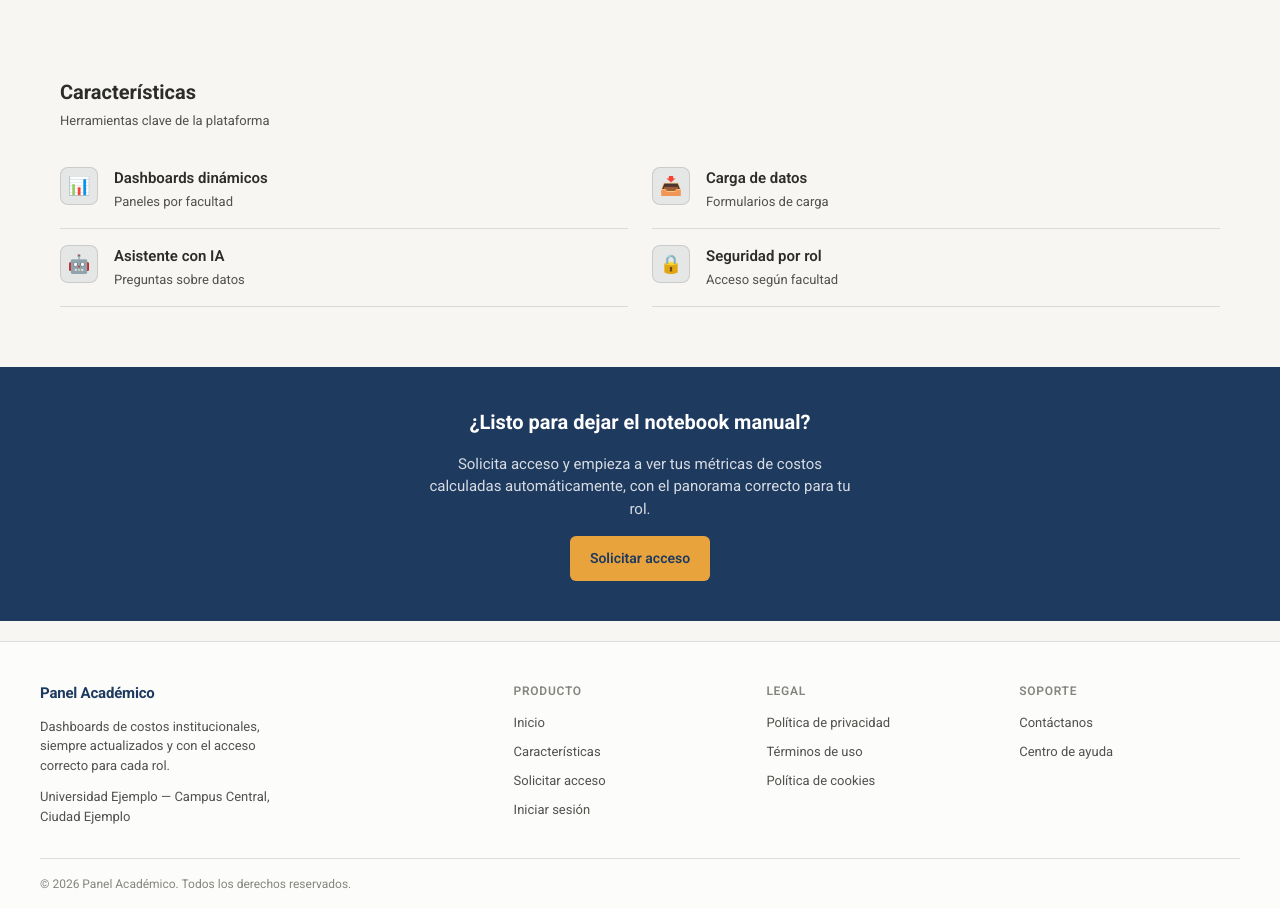
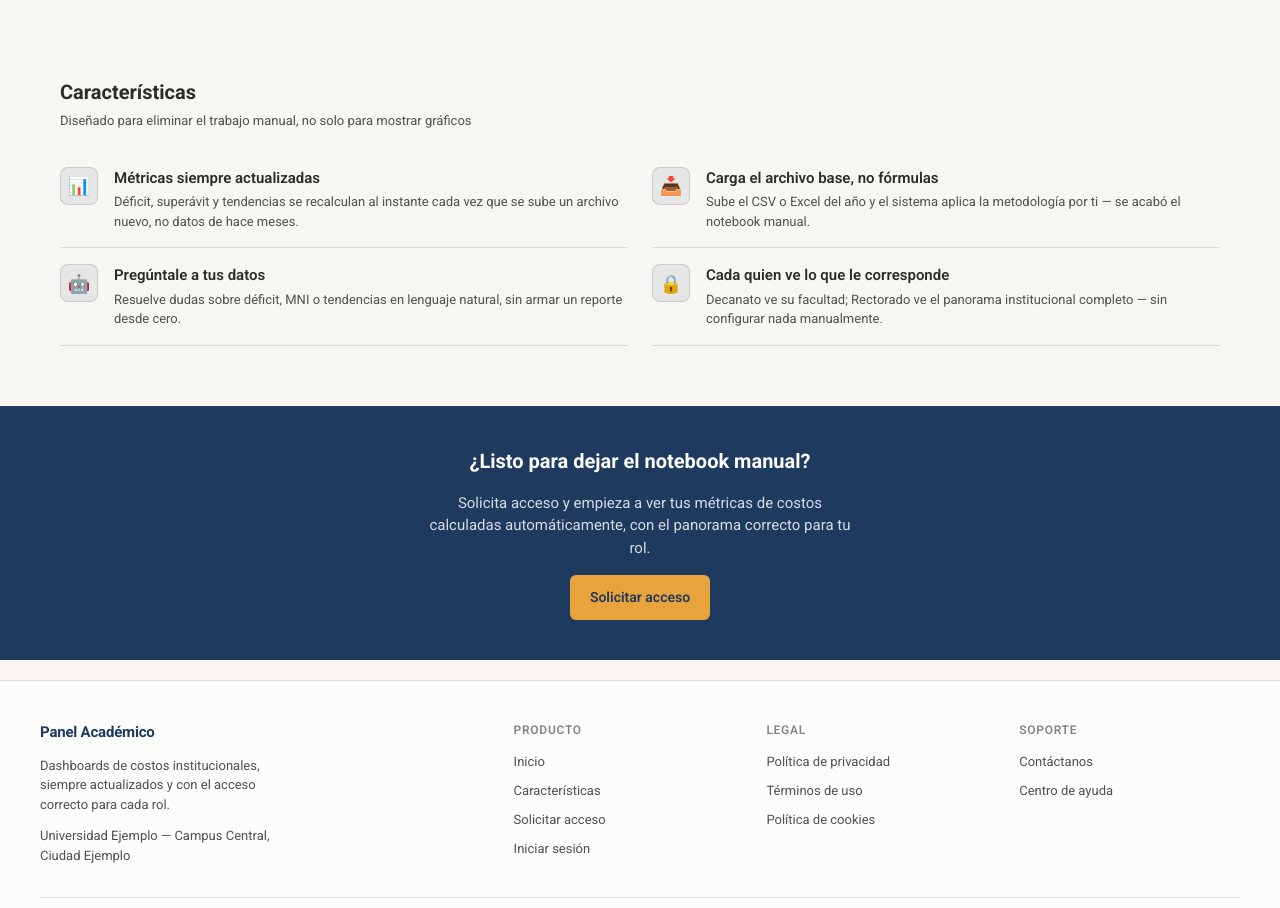
Before and after one commit to eliasmadridmosquera/proyecto_costos, a website: page index.html in a window 1280 px wide. Shown: the part 818-1726 px from the top of the page. Drawn offline with Linux system fonts and the light colour scheme.

Commit message:
Reescribe Caracteristicas con copy especifico, no generico
Cada item pasa de etiqueta + 2 palabras a un beneficio concreto,
amarrado a la misma narrativa del hero y el CTA (reemplazar el
notebook manual, acceso por rol sin configuracion, metricas
recalculadas al subir un archivo)

```diff
--- a/index.html
+++ b/index.html
@@ -116,36 +116,36 @@
       <div class="wrap">
         <div class="section-head">
           <h2 id="features-heading">Características</h2>
-          <p>Herramientas clave de la plataforma</p>
+          <p>Diseñado para eliminar el trabajo manual, no solo para mostrar gráficos</p>
         </div>
 
         <ul class="features-list">
           <li class="feature-item">
             <span class="feature-icon" aria-hidden="true">📊</span>
             <div>
-              <h3>Dashboards dinámicos</h3>
-              <p>Paneles por facultad</p>
+              <h3>Métricas siempre actualizadas</h3>
+              <p>Déficit, superávit y tendencias se recalculan al instante cada vez que se sube un archivo nuevo, no datos de hace meses.</p>
             </div>
           </li>
           <li class="feature-item">
             <span class="feature-icon" aria-hidden="true">📥</span>
             <div>
-              <h3>Carga de datos</h3>
-              <p>Formularios de carga</p>
+              <h3>Carga el archivo base, no fórmulas</h3>
+              <p>Sube el CSV o Excel del año y el sistema aplica la metodología por ti — se acabó el notebook manual.</p>
             </div>
           </li>
           <li class="feature-item">
             <span class="feature-icon" aria-hidden="true">🤖</span>
             <div>
-              <h3>Asistente con IA</h3>
-              <p>Preguntas sobre datos</p>
+              <h3>Pregúntale a tus datos</h3>
+              <p>Resuelve dudas sobre déficit, MNI o tendencias en lenguaje natural, sin armar un reporte desde cero.</p>
             </div>
           </li>
           <li class="feature-item">
             <span class="feature-icon" aria-hidden="true">🔒</span>
             <div>
-              <h3>Seguridad por rol</h3>
-              <p>Acceso según facultad</p>
+              <h3>Cada quien ve lo que le corresponde</h3>
+              <p>Decanato ve su facultad; Rectorado ve el panorama institucional completo — sin configurar nada manualmente.</p>
             </div>
           </li>
         </ul>
```
